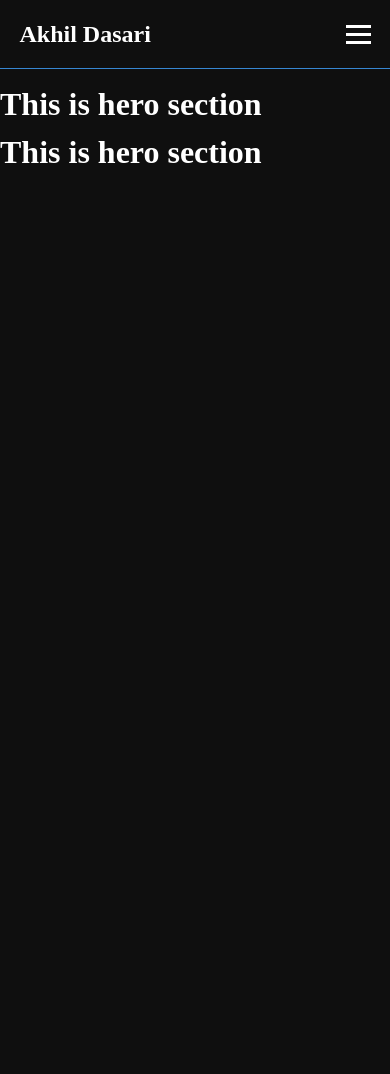
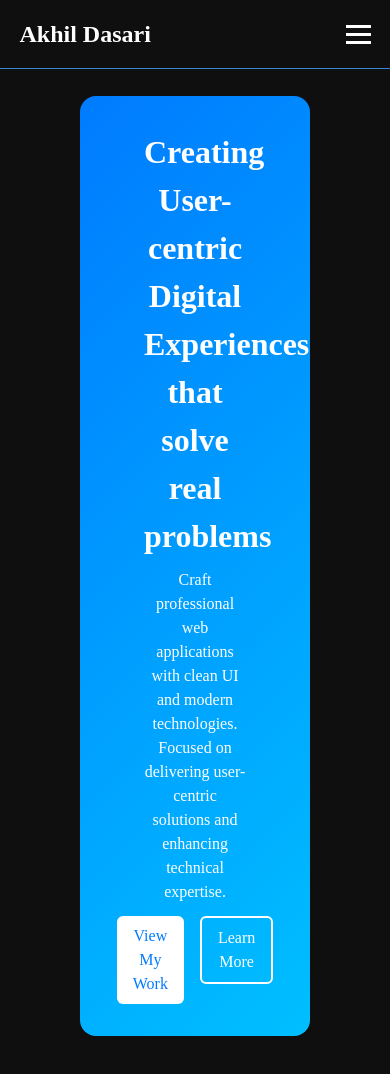
Before and after one commit to akhil-116/akhil-portfolio, a React (Vite) app: page / in a window 390 px wide. Shown: the top 1074 px of the page. Before the commit the page ends 844 px from the top, so only its background shows below. Built offline with nearby package versions, Linux system fonts and the light colour scheme.

Commit message:
Hero section added as a card design

```diff
--- a/src/App.jsx
+++ b/src/App.jsx
@@ -1,14 +1,13 @@
 import { useState } from 'react'
 import Navbar from './components/Navbar/Navbar'
 import './App.css'
-
+import Hero from './components/Hero/Hero'
 function App() {
 
   return (
     <>
     <Navbar />
-    <h1 style={{marginTop:"80px"}}>This is hero section</h1>
-    <h1>This is hero section</h1>
+    <Hero />
     </>
   )
 }
--- /dev/null
+++ b/src/components/Button/Button.css
@@ -0,0 +1,35 @@
+.btn{
+    padding: 0.5rem 1rem;
+    text-decoration: none;
+    border-radius: 6px;
+    transition: background-color 0.2s ease;
+    text-align: center;
+    display: inline-block;
+}
+
+.primary-btn{
+    background-color: #ffffff;
+    color: #007bff;
+}
+.primary-btn:hover{
+    background-color: #0e0e0e;
+}
+.secondary-btn{
+    background-color: transparent;
+    color: #ffffff;
+    border: 2px solid #ffffff;
+}
+
+.secondary-btn:hover{
+    background-color: #007bff;
+}
+
+.dark-btn{
+    background-color: #007bff;
+    color: white;
+    border: 2px solid #007bff;
+}
+
+.dark-btn:hover{
+    background-color: #0056b3;
+}
--- /dev/null
+++ b/src/components/Button/Button.jsx
@@ -0,0 +1,14 @@
+import './Button.css';
+
+const Button = ({href, type="primary",text}) => {
+    return(
+        <>
+        <a href={href} className={`btn ${type}-btn`}>
+            {text}
+        </a>
+        </>
+    );
+
+};
+
+export default Button;
--- /dev/null
+++ b/src/components/Hero/Hero.css
@@ -0,0 +1,81 @@
+.hero{
+
+    min-height: 90vh;
+    display: flex;
+    flex-direction: column;
+    justify-content: center;
+    background:linear-gradient(135deg, #007bff, #00bfff);
+    color: white;
+    box-sizing: border-box;
+    border-radius: 16px;
+    margin: 6rem 80px;
+}
+
+.hero-content{
+    padding:2rem 4rem;
+    text-align: center;
+
+}
+
+.hero-title{
+    font-size: 4.5rem;
+    margin-bottom: 0.5rem;
+}
+
+.hero-description{
+    font-size: 1.2rem;
+    margin-bottom: 0.75rem;
+    margin-top: 0.5rem;
+}
+
+.hero-buttons{
+    display: flex;
+    justify-content: center;
+    gap: 1rem;
+}
+
+@media(max-width: 1024px) {
+
+    .hero-title{
+        font-size: 3.5rem;
+        margin-bottom: 0.5rem;
+    }
+
+    .hero-description{
+    font-size: 1.2rem;
+    margin-bottom: 0.75rem;
+    margin-top: 0.5rem;
+}
+}
+
+@media(max-width: 768px) {
+
+    .hero-title{
+        font-size: 2.5rem;
+        margin-bottom: 0.5rem;
+    }
+    .hero-description{
+    font-size: 1rem;
+    margin-bottom: 0.75rem;
+    margin-top: 0.5rem;
+}
+    .hero-buttons{
+    display: flex;
+   align-items: flex-start;
+}
+}
+
+
+@media(max-width: 480px) {
+
+    .hero-title{
+        font-size: 2rem;
+        margin-bottom: 0.5rem;
+    }
+    .hero-description{
+        font-size: 1rem;
+        margin-bottom: 0.75rem;
+        margin-top: 0.5rem;
+    }
+
+}
--- /dev/null
+++ b/src/components/Hero/Hero.jsx
@@ -0,0 +1,23 @@
+import "./Hero.css";
+import Button from '../Button/Button';
+
+const Hero = () => {
+    return(
+        <section className="hero" id="home">
+            <div className="hero-content">
+                <h1 className="hero-title">Creating User-centric Digital Experiences that solve real problems</h1>
+                <p className="hero-description">
+                    Craft professional web applications with clean UI and modern technologies.
+                    Focused on delivering user-centric solutions and enhancing technical expertise.
+                </p>
+                <div className="hero-buttons">
+                    <Button  text="View My Work" type="primary"/>
+                    <Button  text="Learn More" type="secondary"/>
+                </div>
+
+            </div>
+        </section>
+    );
+};
+
+export default Hero;
--- a/src/components/Navbar/Navbar.css
+++ b/src/components/Navbar/Navbar.css
@@ -78,7 +78,7 @@
         display: none;
     }
 
-    .contact-btn{
+    .btn.dark-btn{
         display: none;
     }
     .hamburger{
--- a/src/components/Navbar/Navbar.jsx
+++ b/src/components/Navbar/Navbar.jsx
@@ -1,4 +1,5 @@
 import React from "react";
+import Button from '../Button/Button';
 import "./Navbar.css";
 const Navbar = () => {
     return(
@@ -13,7 +14,7 @@ const Navbar = () => {
                     <li><a href="#contact">Contact</a></li>
                 </ul>
 
-                <a href="#contact" className="contact-btn">Contact Me</a>
+                <Button  text="Contact Me" href="#contact" type="dark"/>
 
                 <div className="hamburger">
                     <span className="line"></span>
```
Also changed, not shown: src/index.css (line endings or trailing spaces).
